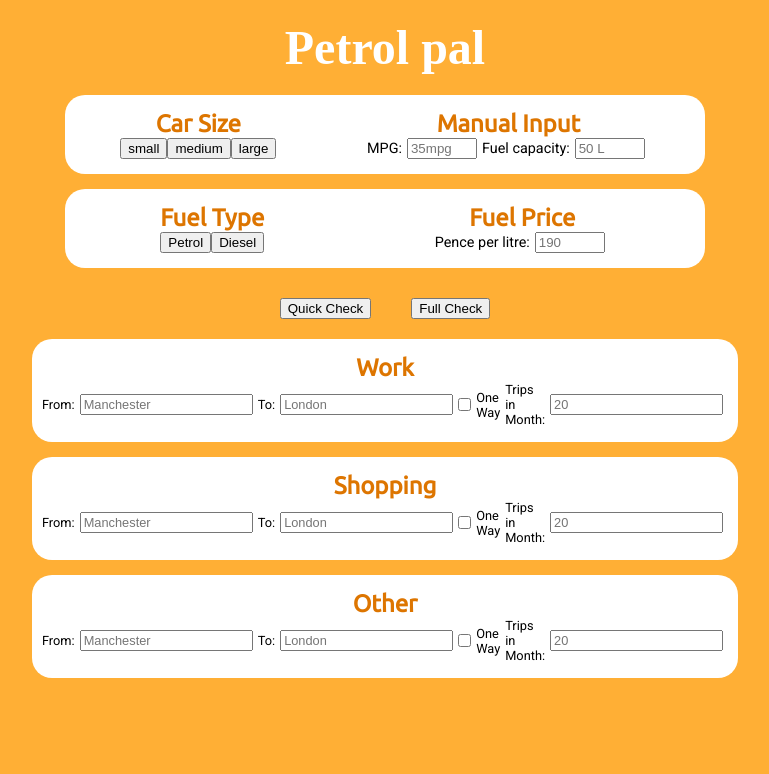
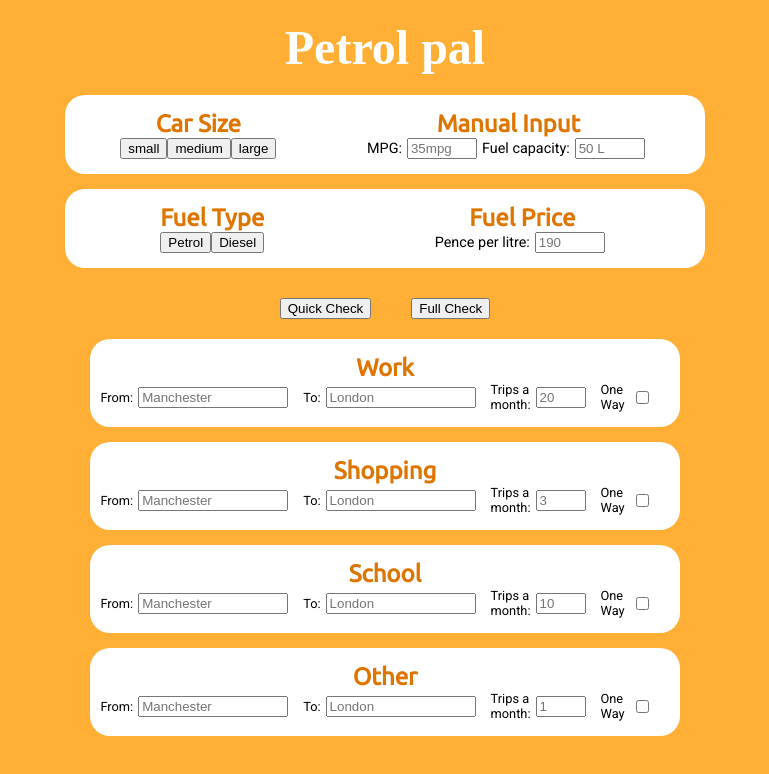
Before and after one commit to johnw-north/petrol-pal, a React (Create React App) app: page / in a window 1280 px wide. Both pictures are taken after a click on the button "Full Check". Shown: the top 774 px of the page, without its empty margins (255-1024 px from the left). Built offline with nearby package versions, Linux system fonts and the light colour scheme; the HTML template or start-up script is replaced by a standard one; a web font is replaced by a local one.

Commit message:
improve card layout

```diff
--- a/src/components/Card.js
+++ b/src/components/Card.js
@@ -6,13 +6,37 @@ function Card(props) {
             <h1 className="check__title">{props.title}</h1>
             <form className="form__full" >
                 <label for="from">From:</label>
-                <input type="text" id="from" name="from" placeholder="Manchester"/>
+                <input
+                type="text"
+                id="from"
+                name="from"
+                placeholder="Manchester"
+                style={{width: "150px"}}
+                />
                 <label for="to">To:</label>
-                <input type="text" id="to" name="to" placeholder="London"/>
-                <input type="checkbox" id="oneWay" name="oneWay" value="true" />
-                <label for="oneWay">One Way</label>
-                <label for="nTrips">Trips in Month:</label>
-                <input type="number" id="nTrips" name="nTrips" placeholder="20"/>
+                <input
+                type="text"
+                id="to"
+                name="to"
+                placeholder="London"
+                style={{width: "150px"}}
+                />
+                <label for="nTrips">Trips a<br/>month:</label>
+                <input
+                type="number"
+                id="nTrips"
+                name="nTrips"
+                placeholder={props.exTrips}
+                style={{width: "50px"}}
+                />
+                <label for="oneWay">One<br/>Way</label>
+                <input
+                type="checkbox"
+                id="oneWay"
+                name="oneWay"
+                value="true"
+                style={{width: "25px"}}
+                />
             </form>
       </div>
     );
--- a/src/components/FullCheck.js
+++ b/src/components/FullCheck.js
@@ -3,9 +3,10 @@ import Card from "./Card";
 function FullCheck() {
     return (
       <div className="full__check">
-        <Card title="Work"/>
-        <Card title="Shopping"/>
-        <Card title="Other"/>
+        <Card title="Work" exTrips="20"/>
+        <Card title="Shopping" exTrips="3"/>
+        <Card title="School" exTrips="10"/>
+        <Card title="Other" exTrips="1"/>
       </div>
     );
   }
--- a/src/index.css
+++ b/src/index.css
@@ -165,9 +165,13 @@ p {
   align-items: center;
 }
 
-.form__full * {
+.form__full label {
   margin-right: 5px;
   font-size: .8rem;
+}
+
+.form__full input {
+  margin-right: 15px;
 }
 
 .card {
```
